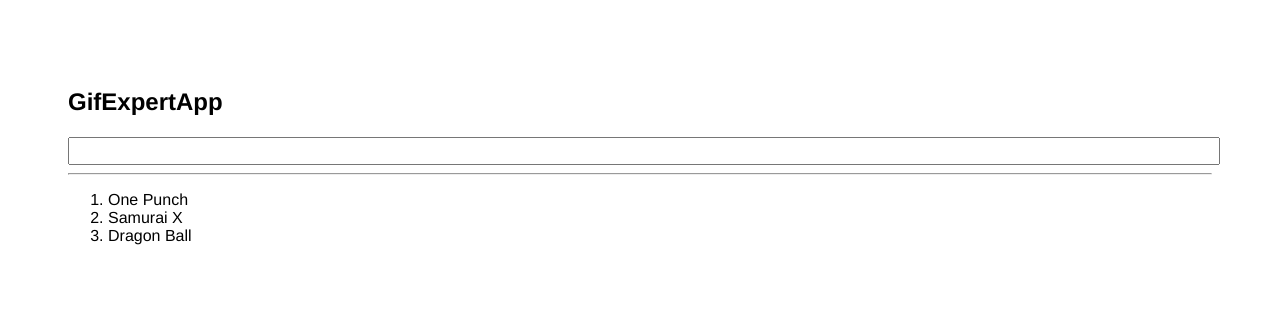
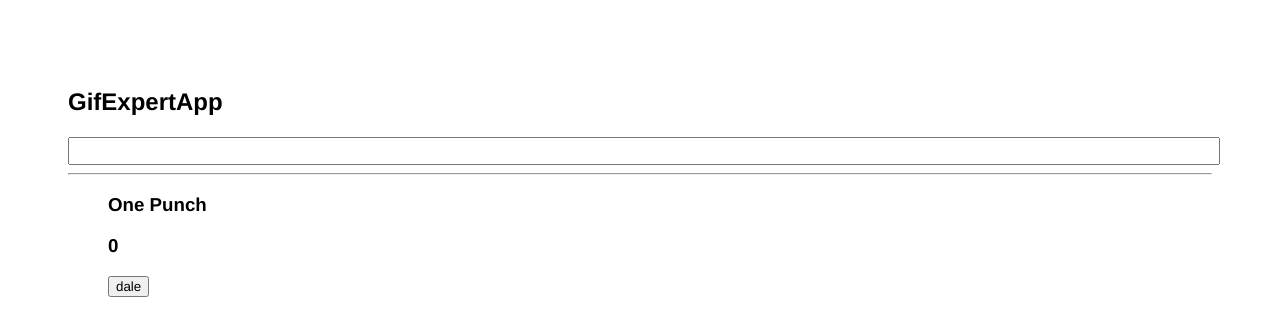
Before and after one commit to jcvellez/ReactFH, a React (Create React App) app in the folder 04-gif-expert-app/: page / in a window 1280 px wide. Shown: the top 336 px of the page. Built offline with nearby package versions, Linux system fonts and the light colour scheme; no server answers.

Commit message:
Me toca clase 10 Parte 1 Seccion 6

```diff
--- a/04-gif-expert-app/src/GifExpertApp.js
+++ b/04-gif-expert-app/src/GifExpertApp.js
@@ -1,8 +1,10 @@
 import React, { useState } from 'react'
 import { AddCategory } from './components/AddCategory';
+import { GifGrid } from './components/GifGrid';
+
 
 const GifExpertApp = () => {
-    const [categories, setcategories] = useState(['One Punch', 'Samurai X', 'Dragon Ball']);
+    const [categories, setcategories] = useState(['One Punch']);
     // let handleAdd = () => {
     //     //setcategories(['Hunter Galaxy',...categories] );
     //     setcategories(cats=> [...cats, 'Hunter Galaxy'] );
@@ -12,15 +14,18 @@ const GifExpertApp = () => {
     return (
         <>
             <h2>GifExpertApp</h2>
-            <AddCategory setcategories= {setcategories} />
+            <AddCategory setcategories={setcategories} />
 
             <hr></hr>
 
             <ol>
                 {
-                    categories.map((category)=>{
-                        return <li key={category}> {category }</li>
-                    })
+                    categories.map(category => //<li key={category}> {category }</li> )
+                        <GifGrid
+                            key={ category }
+                            category={ category }
+                        />
+                    )
                 }
             </ol>
         </>
--- a/04-gif-expert-app/src/components/AddCategory.js
+++ b/04-gif-expert-app/src/components/AddCategory.js
@@ -4,11 +4,11 @@ import PropTypes from 'prop-types';
 export const AddCategory = ({setcategories}) => {
     const [inputValue, setinputValue] = useState('') // ''
 
-    const handleInputChange = (e) => {
+    const handleInputChange = (e) => { //
         setinputValue(e.target.value);
     };
 
-    const handleSubmit = (e) => {
+    const handleSubmit = (e) => { // envia el formulario
         e.preventDefault();
         if (inputValue.trim().length>2) {
             setcategories(cats=> [...cats, inputValue]);
--- /dev/null
+++ b/04-gif-expert-app/src/components/GifGrid.js
@@ -0,0 +1,33 @@
+import React, {useState, useEffect} from 'react'
+
+export const GifGrid = ({ category }) => {
+    const [count, setcount] = useState(0);
+    useEffect(() => {
+        getGifs();
+    }, [])
+
+    const getGifs = async () => {
+        const url1 = 'https://api.giphy.com/v1/gifs/search?q=cheeseburgers&limit=10&api_key=vkLsiWGxnOyN6sruCs0lwMMRgdJ5Z2tM';
+        const respuesta = await fetch( url1 );
+        const {data} = await respuesta.json();
+
+        const gifs = data.map((img)=>{
+            return {
+                id: img.id,
+                title: img.title,
+                url: img.images?.downsized_medium.url
+            }
+        })
+
+        console.log(gifs);
+    }
+
+    //getGifs();
+    return (
+        <div>
+            <h3>{category}</h3>
+            <h3>{count} </h3>
+            <button onClick={ ()=>setcount(count + 1) }>dale</button>
+        </div>
+    )
+}
```
